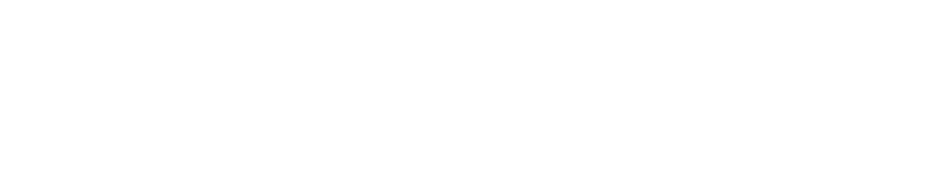
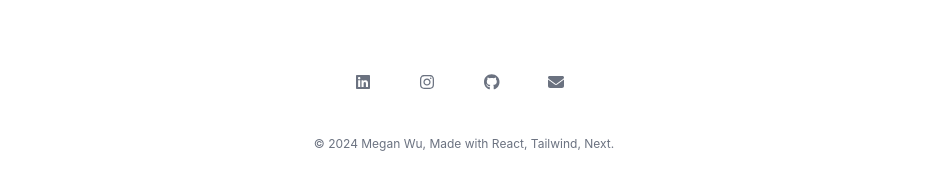
Before and after one commit to mw-171/web-portfolio, a Next.js app: page /portfolio in a window 1280 px wide. Shown: the part 1119-1309 px from the top of the page, without its empty margins (176-1103 px from the left). Before the commit the page ends 1053 px from the top, so only its background shows below. Built offline with nearby package versions, Linux system fonts and the light colour scheme.

Commit message:
add footer

```diff
--- a/src/components/footer.tsx
+++ b/src/components/footer.tsx
@@ -18,7 +18,7 @@
   const router = useRouter();
 
   return (
-    <footer className="bg-white">
+    <footer className="">
       <div className="mx-auto max-w-7xl overflow-hidden px-6 py-20 sm:py-24 lg:px-8">
         <div className="mt-10 flex justify-center space-x-10">
           <div className="w-6 h-6 relative">
--- a/src/pages/index.tsx
+++ b/src/pages/index.tsx
@@ -31,7 +31,7 @@
 ];
 
 //import '../styles/global.css';
-//TODO: add experience section to bottom before footer
+//TODO: add experience section to bottom before footer || kinda want to change navbar style to similar how individual nav is styled
 export default function Home() {
   const [mobileMenuOpen, setMobileMenuOpen] = useState(false);
   return (
--- a/src/pages/portfolio.tsx
+++ b/src/pages/portfolio.tsx
@@ -1,6 +1,7 @@
 //TODO: make everything look cooler, rounded edges, slight shadow, hover effect and click into component, etc.
 import { ChevronRightIcon, HomeIcon } from "@heroicons/react/20/solid";
 import Link from "next/link";
+import Footer from "../components/footer";
 export default function Portfolio() {
   const images = [
     { src: "/art/blue.jpeg", alt: "hey", title: "butterflies" }, //TODO: add titles and hrefs for all so they can be linked to their individual places
@@ -88,6 +89,7 @@
           ))}
         </div>
       </div>
+      <Footer />
     </div>
   );
 }
--- a/src/pages/projects.tsx
+++ b/src/pages/projects.tsx
@@ -1,4 +1,5 @@
 import { ChevronRightIcon, HomeIcon } from "@heroicons/react/20/solid";
+import Footer from "../components/footer";
 
 export default function Projects() {
   return (
@@ -34,6 +35,7 @@
           </ol>
         </nav>
       </div>
+      <Footer />
     </div>
   );
 }
```
